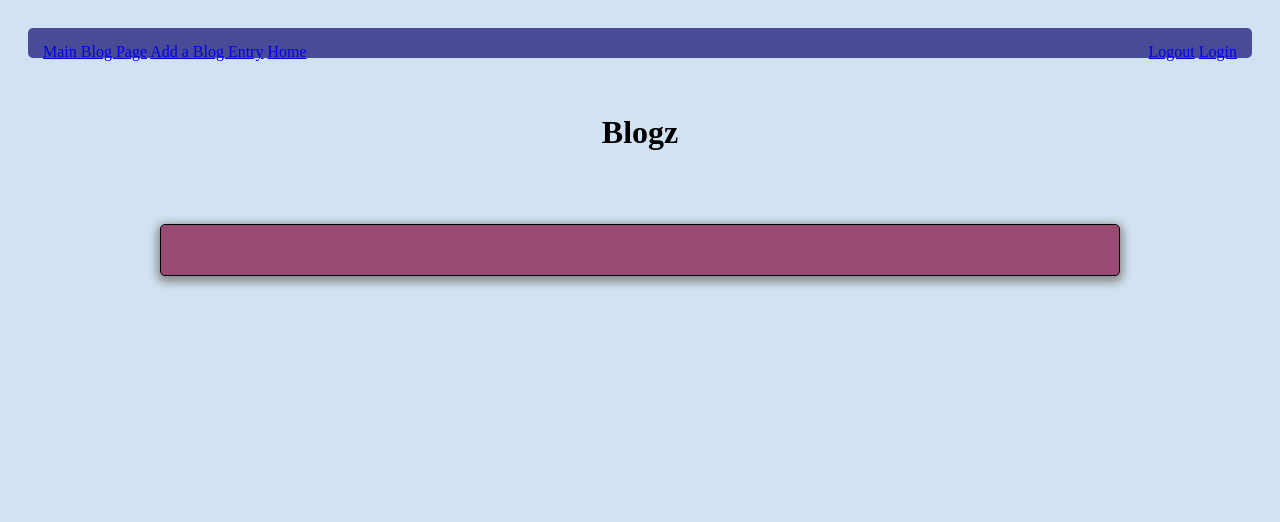
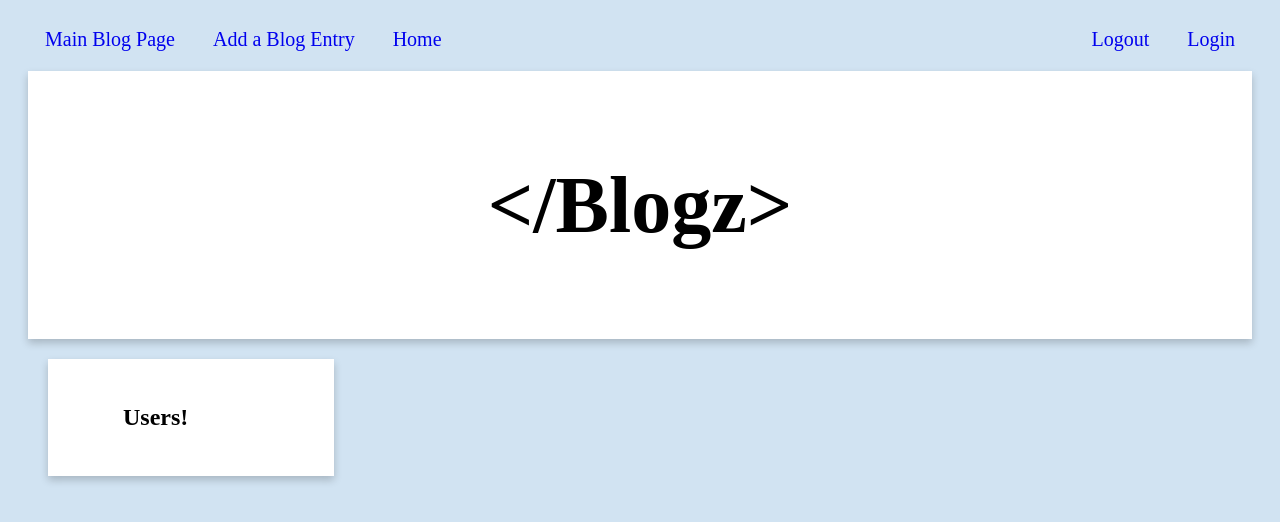
Before and after one commit to cecoppinger/blogz, a Flask app: page /blog in a window 1280 px wide. Shown: the top 522 px of the page. Run offline with Flask 2, Linux system fonts and the light colour scheme; data that the repository does not hold is empty.

Commit message:
styling done except for individual post page

```diff
--- a/main.py
+++ b/main.py
@@ -37,6 +37,9 @@
 def get_blog():
   return Blog.query.order_by(Blog.pub_date.desc())
 
+def get_users():
+  return User.query.all()
+
 @app.before_request
 def require_login():
   allowed_routes = ['login', 'register', 'blog', 'index']
@@ -61,9 +64,9 @@
   elif username:
     user = User.query.filter_by(username=username).first()
     posts = user.posts
-    return render_template('blog.html', blog=posts)
+    return render_template('blog.html', blog=posts, users=get_users())
 
-  return render_template('blog.html', blog=blog)
+  return render_template('blog.html', blog=blog, users=get_users())
 
 @app.route('/newpost', methods=['POST', 'GET'])
 def newpost():
--- a/static/css/style.css
+++ b/static/css/style.css
@@ -10,6 +10,10 @@
 .header {
   padding: 35px;
   text-align: center;
+  background-color: #fff;
+  margin: 20px 0;
+  box-shadow: 0 4px 8px 0 rgba(0,0,0,0.2);
+  font-size: 2.5em;
 }
 
 .center {
@@ -63,12 +67,21 @@
   background-color: #704a97;
 }
 
-.nav {
-  padding: 15px;
-  background-color: #4a4b97;
-  position: sticky;
-  top: 0;
-  border-radius: 5px;
+div.nav {
+  position: relative;
+  display: block;
+}
+
+.nav a {
+  text-decoration: none;
+  padding: 8px 12px;
+  margin: 0 5px;
+  cursor: pointer;
+  font-size: 1.25em;
+}
+
+.nav a:hover {
+  background-color: #a9cbe7;
 }
 
 .small {
@@ -84,6 +97,7 @@
 }
 
 .post {
+  position: relative;
   padding: 25px;
   margin-bottom: 20px;
   box-shadow: 0 4px 8px 0 rgba(0,0,0,0.2);
@@ -102,3 +116,58 @@
 .left {
   float: left;
 }
+
+.left-col {
+  float: left;
+  width: 75%;
+}
+
+.right-col {
+  position: relative;
+  float: left;
+  width: 25%;
+  padding-left: 20px;
+}
+.row:after {
+  content: "";
+  display: table;
+  clear: both;
+}
+
+li {
+  list-style-type: none;
+}
+
+.right-col a, .index a{
+  padding: 10px;
+  display: block;
+  margin-bottom: 5px;
+  text-decoration: none;
+  position: relative;
+  left: 0;
+}
+
+.right-col a:hover, .index a:hover {
+  background-color: #cecee0;
+  color: white;
+}
+
+a.post-link {
+  position: absolute;
+  text-decoration: none;
+  top: 0;
+  left: 0;
+  height: 100%;
+  width: 100%;
+  z-index: 1;
+}
+
+.post-author {
+  pointer-events: none;
+  position: relative;
+  z-index: 10;
+}
+
+.post-author a {
+  pointer-events: auto;
+}
--- a/templates/base.html
+++ b/templates/base.html
@@ -6,6 +6,7 @@
 </head>
 <body>
   <div class="nav">
+    <div class="row">
       <div class="left">
         <a href="/blog">Main Blog Page</a>
         <a href="/newpost">Add a Blog Entry</a>
@@ -14,6 +15,7 @@
       <div class="right">
         <a href="/logout">Logout</a>
         <a href="/login">Login</a>
+      </div>
     </div>
   </div>
 
--- a/templates/blog.html
+++ b/templates/blog.html
@@ -2,29 +2,39 @@
 
 {% block header %}
 <div class="header">
-  <h1>Blogz</h1>
+  <h1>&lt;/Blogz&gt;</h1>
 </div>
 {% endblock %}
 
 {% block content %}
-
 {% if blog %}
-<div class="container">
+<div class="row">
+  <div class="left-col">
     {% for post in blog %}
-
       <div class="post">
-      <h2><a href="/blog?id={{post.id}}">{{post.title}}</a></h2>
-      <p class="small italic">Written by: <a href="/blog?username={{post.user.username}}">{{post.user.username}}</a></p>
+        <a class="post-link" href="/blog?id={{post.id}}"></a>
+        <h2>{{post.title}}</h2>
+        <p class="small italic post-author">Written by: <a href="/blog?username={{post.user.username}}">{{post.user.username}}</a></p>
         <hr>
         <p>{{post.body}}</p>
       </div>
-
     {% endfor %}
   </div>
 {% else %}
-  <div class="container">
+  <div class="left-col post">
     There's nothing here...
   </div>
 {% endif %}
+  <div class="right-col">
+    <div class="post">
+      <h2 style="margin-left: 50px;">Users!</h2>
+      <ul>
+        {% for user in users %}
+          <li><a href="/blog?username={{user.username}}">{{user.username}}</a></li>
+        {% endfor %}
+      </ul>
+    </div>
+  </div>
+</div>
 
 {% endblock %}
```
Also changed, not shown: templates/index.html (+6 -4 lines). Lines whose indentation alone changed are shown as unchanged.
